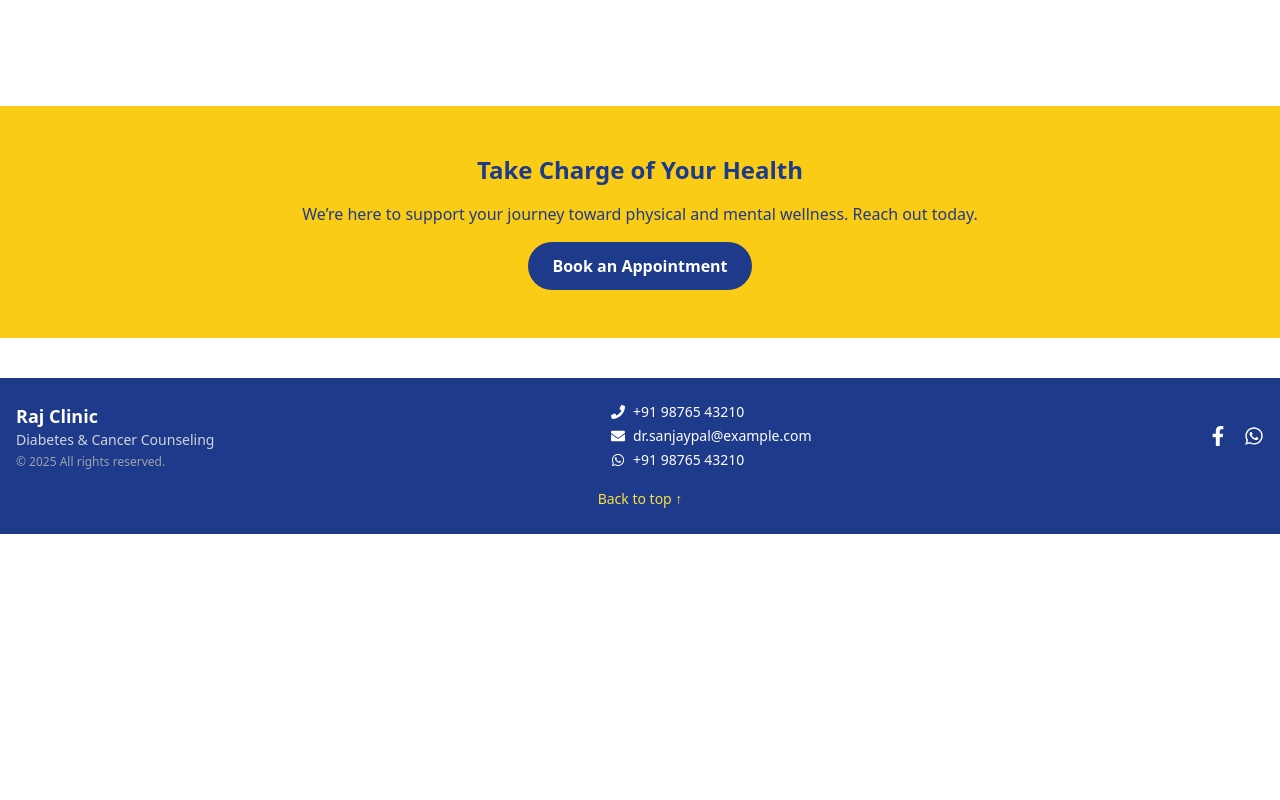
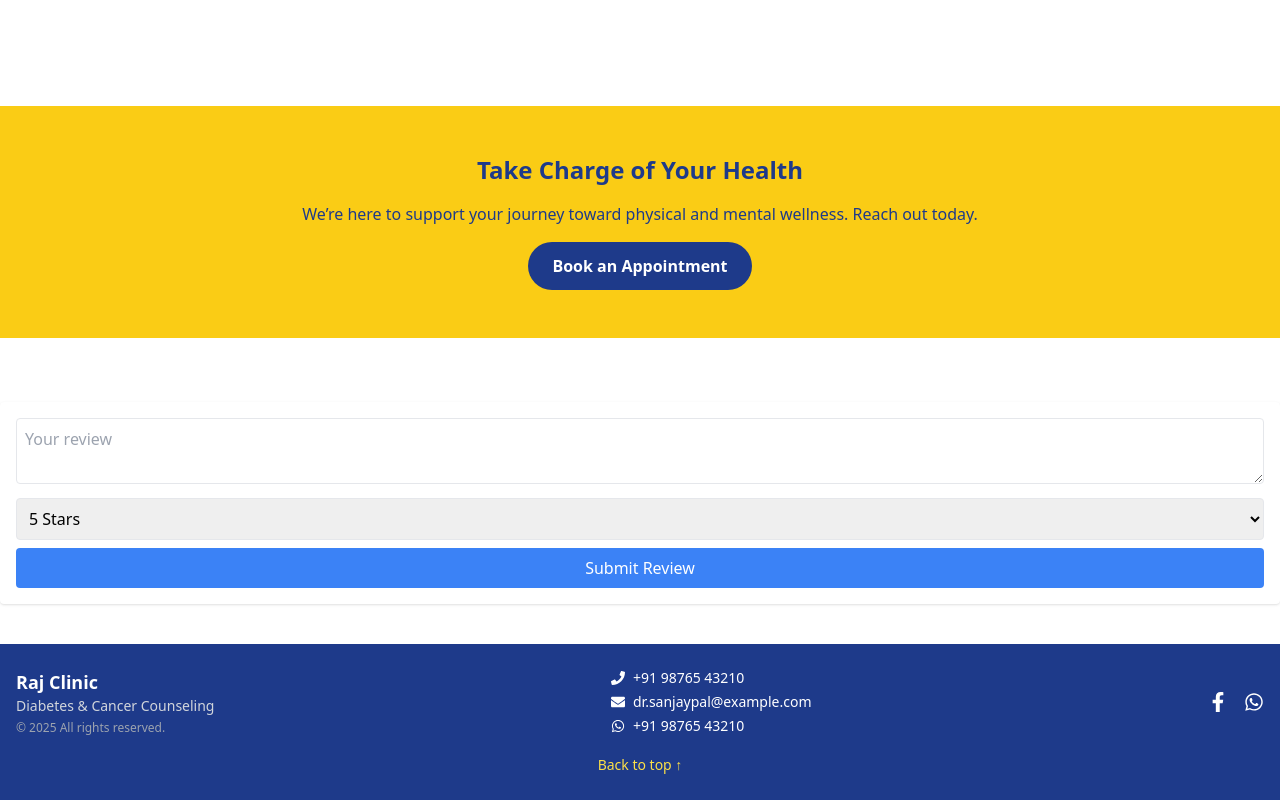
Before and after one commit to RishiPal22/Clinic-Website, a React (Vite) app: page / in a window 1280 px wide. Shown: the part 1630-2430 px from the top of the page. Before the commit the page ends 2164 px from the top, so only its background shows below. Built offline with nearby package versions, Linux system fonts and the light colour scheme.

Commit message:
Review Form creation and Storage in supabase

```diff
--- /dev/null
+++ b/src/components/ReviewForm.jsx
@@ -0,0 +1,77 @@
+import  { useState } from 'react';
+import { supabase } from './supabaseClient';
+
+export default function ReviewForm() {
+  const [comment, setComment] = useState('');
+  const [rating, setRating] = useState(5);
+  const [loading, setLoading] = useState(false);
+
+  const handleSubmit = async (e) => {
+    e.preventDefault();
+    setLoading(true);
+
+    const {
+      data: { user },
+      error: authError,
+    } = await supabase.auth.getUser();
+
+    if (authError || !user) {
+      alert('You must be logged in to submit a review.');
+      setLoading(false);
+      return;
+    }
+
+    const userId = user.id;
+    const fullName = user.user_metadata?.full_name || 'Anonymous';
+
+    const { error } = await supabase.from('reviews').insert([
+      {
+        user_id: userId,
+        name: fullName,
+        comment,
+        rating,
+      },
+    ]);
+
+    if (error) {
+      alert('Error submitting review');
+      console.error(error);
+    } else {
+      alert('Review submitted!');
+      setComment('');
+      setRating(5);
+    }
+
+    setLoading(false);
+  };
+
+  return (
+    <form onSubmit={handleSubmit} className="p-4 bg-white rounded shadow">
+      <textarea
+        placeholder="Your review"
+        value={comment}
+        onChange={(e) => setComment(e.target.value)}
+        required
+        className="mb-2 p-2 w-full border rounded"
+      />
+      <select
+        value={rating}
+        onChange={(e) => setRating(Number(e.target.value))}
+        className="mb-2 p-2 w-full border rounded"
+      >
+        {[5, 4, 3, 2, 1].map((num) => (
+          <option key={num} value={num}>
+            {num} Stars
+          </option>
+        ))}
+      </select>
+      <button
+        type="submit"
+        className="bg-blue-500 text-white p-2 rounded w-full"
+        disabled={loading}
+      >
+        {loading ? 'Submitting...' : 'Submit Review'}
+      </button>
+    </form>
+  );
+}
--- a/src/pages/HomePage.jsx
+++ b/src/pages/HomePage.jsx
@@ -1,3 +1,5 @@
+import ReviewForm from "../components/ReviewForm";
+
 // src/pages/Home.jsx
 export default function Home() {
   return (
@@ -118,6 +120,10 @@ export default function Home() {
         </a>
       </section>
 
+      <div>
+        <ReviewForm />
+      </div>
+
     </div>
   );
 }
```
